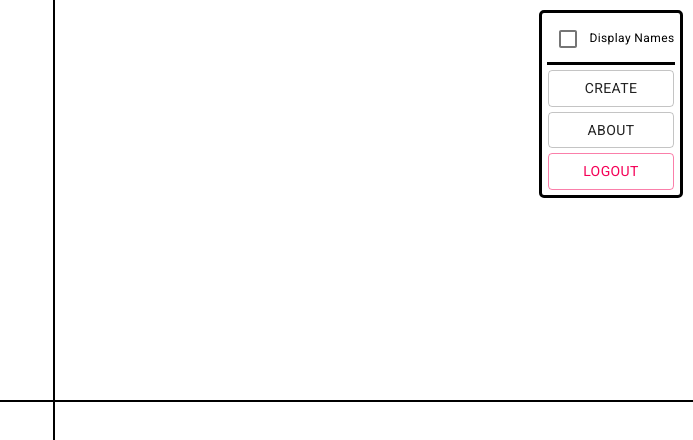
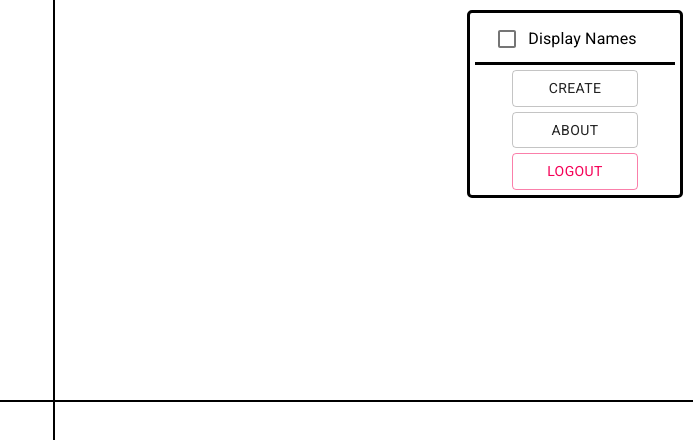
Before and after one commit to plumsirawit/prioritize-remake, a Next.js app: page /board in a window 1280 px wide. Shown: the top 440 px of the page, without its empty margins (587-1280 px from the left). Built offline with nearby package versions, Linux system fonts and the light colour scheme; no server answers; the database is empty; sample sign-in values are in the browser's storage.

Commit message:
Change checkbox format

```diff
--- a/pages/board.tsx
+++ b/pages/board.tsx
@@ -2,12 +2,12 @@ import React, { useState, useEffect, Fragment, createRef, RefObject } from 'reac
 import Draggable, { DraggableCore, ControlPosition } from 'react-draggable';
 import firebase, { FirebaseError } from 'firebase';
 import Router from 'next/router';
-import { Button, Dialog, DialogActions, DialogContent, DialogTitle, DialogContentText, TextField, Popover, Typography, makeStyles, createStyles, Theme, useMediaQuery, useTheme, Checkbox } from '@material-ui/core';
+import { Button, Dialog, DialogActions, DialogContent, DialogTitle, DialogContentText, TextField, Popover, Typography, makeStyles, createStyles, Theme, useMediaQuery, useTheme, Checkbox, FormControlLabel } from '@material-ui/core';
 import { useFirebaseUser, logout, updateDB, deleteDB, vmin } from '../helpers/util';
 const VerticalLine = () => <div style={{ borderLeft: "2px solid black", height: "100%", position: "absolute", left: "50%", top: "0%" }}></div>;
 const HorizontalLine = () => <div style={{ borderTop: "2px solid black", width: "100%", position: "absolute", left: "0%", top: "50%" }}></div>;
 class TaskDialog extends React.Component<any, any> {
-	constructor(props){
+	constructor(props) {
 		super(props);
 		this.state = {
 			currentTaskName: props.data.name || "",
@@ -32,7 +32,7 @@ class TaskDialog extends React.Component<any, any> {
 			this.props.setDialogOpen(false);
 		}
 	}
-	currentColorError(){
+	currentColorError() {
 		let re = /#[a-fA-F0-9]{6}/;
 		return this.state.currentTaskColor.length != 7 || !re.test(this.state.currentTaskColor);
 	}
@@ -52,7 +52,7 @@ class TaskDialog extends React.Component<any, any> {
 					fullWidth
 					value={this.state.currentTaskName}
 					onChange={(e) => {
-						this.setState({...this.state, currentTaskName: e.target.value});
+						this.setState({ ...this.state, currentTaskName: e.target.value });
 					}}
 				/>
 				<TextField
@@ -64,7 +64,7 @@ class TaskDialog extends React.Component<any, any> {
 					multiline
 					value={this.state.currentTaskDescs}
 					onChange={(e) => {
-						this.setState({...this.state, currentTaskDescs: e.target.value});
+						this.setState({ ...this.state, currentTaskDescs: e.target.value });
 					}}
 				/>
 				<TextField
@@ -77,7 +77,7 @@ class TaskDialog extends React.Component<any, any> {
 					helperText={this.currentColorError() && "Incorrect color HEX format"}
 					value={this.state.currentTaskColor}
 					onChange={(e) => {
-						this.setState({...this.state, currentTaskColor: e.target.value});
+						this.setState({ ...this.state, currentTaskColor: e.target.value });
 					}}
 				/>
 			</DialogContent>
@@ -95,17 +95,17 @@ class TaskDialog extends React.Component<any, any> {
 		</Dialog>;
 	}
 }
-class TaskPopover extends React.Component<any,any> {
+class TaskPopover extends React.Component<any, any> {
 	constructor(props) {
 		super(props);
 	}
-	componentWillMount(){
+	componentWillMount() {
 		console.log('Popover rerender');
 	}
-	componentWillUpdate(){
+	componentWillUpdate() {
 		console.log('Popover update');
 	}
-	shouldComponentUpdate(nextProps, nextState){
+	shouldComponentUpdate(nextProps, nextState) {
 		return this.props.showInfo !== nextProps.showInfo || this.props.showInfo;
 	}
 	render() {
@@ -116,7 +116,7 @@ class TaskPopover extends React.Component<any,any> {
 			}}
 			open={this.props.showInfo}
 			anchorReference="anchorPosition"
-			anchorPosition={{left: window.innerWidth/2 + this.props.data.x, top: window.innerHeight/2 + this.props.data.y + vmin(1)}}
+			anchorPosition={{ left: window.innerWidth / 2 + this.props.data.x, top: window.innerHeight / 2 + this.props.data.y + vmin(1) }}
 			anchorOrigin={{
 				vertical: 'bottom',
 				horizontal: 'center',
@@ -170,7 +170,7 @@ const TaskItem = (props) => {
 			setDialogOpen(true);
 			return;
 		}
-		setCurrentPos({x: x, y: y});
+		setCurrentPos({ x: x, y: y });
 		props.updateDB(props.docId, { x: x, y: y });
 	}
 	const [isHovering, setIsHovering] = useState<boolean>(false);
@@ -188,8 +188,8 @@ const TaskItem = (props) => {
 				href=""
 			></Button>
 		</Draggable>
-		<TaskDialog data={props.data} docId={props.docId} dialogOpen={dialogOpen} setDialogOpen={setDialogOpen} fullScreen={fullScreen}/>
-		<TaskPopover data={props.data} classes={classes} showInfo={showInfo} handleOut={handleOut}/>
+		<TaskDialog data={props.data} docId={props.docId} dialogOpen={dialogOpen} setDialogOpen={setDialogOpen} fullScreen={fullScreen} />
+		<TaskPopover data={props.data} classes={classes} showInfo={showInfo} handleOut={handleOut} />
 	</Fragment>;
 }
 const Board = () => {
@@ -245,7 +245,7 @@ const Board = () => {
 						borderRadius: "5px",
 						borderStyle: "solid",
 						width: "10vw",
-						minWidth: "100px"
+						minWidth: "200px"
 					}}>
 						<div style={{
 							display: "flex",
@@ -253,24 +253,26 @@ const Board = () => {
 							alignItems: "center",
 							flexDirection: "row"
 						}}>
-							<Checkbox
-								checked={forceShowInfo}
-								onChange={(e) => setForceShowInfo(e.target.checked)}
-								value="primary"
-								inputProps={{ 'aria-label': 'primary checkbox' }}
+							<FormControlLabel
+								control={
+									<Checkbox
+										checked={forceShowInfo}
+										onChange={(e) => setForceShowInfo(e.target.checked)}
+										value="primary"
+										inputProps={{ 'aria-label': 'primary checkbox' }}
+									/>
+								}
+								label="Display Names"
 							/>
-							<Typography variant="caption">
-								Display Names
-							</Typography>
 						</div>
 						<div style={{
 							borderBottomStyle: "solid",
 							width: "100%",
 							marginTop: "2px"
 						}}></div>
-						<Button style={{margin: "5px", width: "16ch"}} variant="outlined" onClick={addTask}>Create</Button>
-						<Button style={{marginBottom: "5px", width: "16ch"}} variant="outlined" onClick={() => Router.push('/about')}>About</Button>
-						<Button style={{width: "16ch"}} color="secondary" variant="outlined" onClick={logout}>Logout</Button>
+						<Button style={{ margin: "5px", width: "16ch" }} variant="outlined" onClick={addTask}>Create</Button>
+						<Button style={{ marginBottom: "5px", width: "16ch" }} variant="outlined" onClick={() => Router.push('/about')}>About</Button>
+						<Button style={{ width: "16ch" }} color="secondary" variant="outlined" onClick={logout}>Logout</Button>
 					</div>
 					{items}
 				</div>
```
